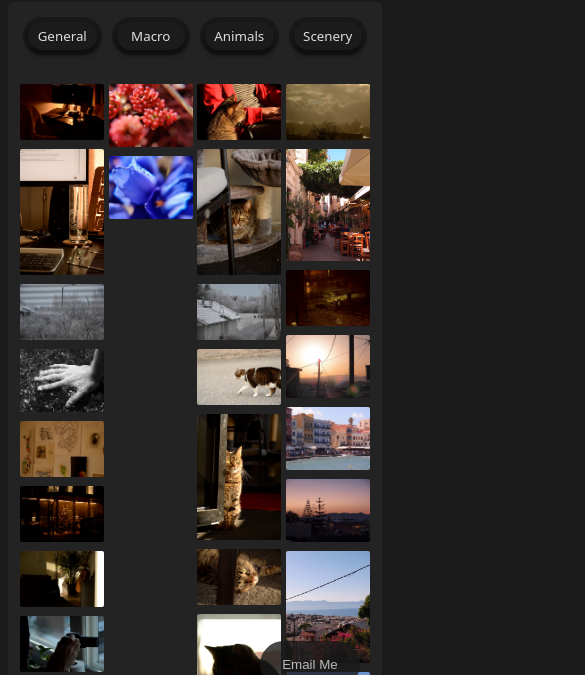
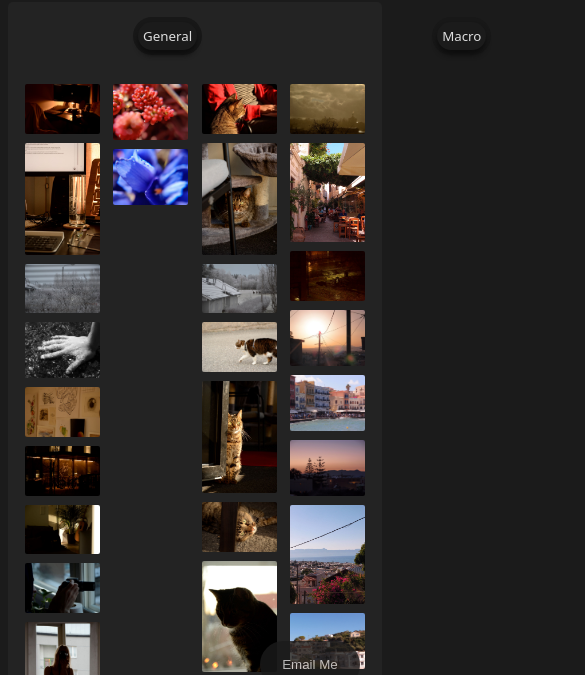
Before and after one commit to h-malm/h-malm.github.io, a plain HTML site: page categories.html in a window 390 px wide. Shown: the part 131-806 px from the top of the page, 585 px wide, since content can reach past the window. Drawn offline with Linux system fonts and the light colour scheme.

Commit message:
Update stylerForMyWebsite.css

```diff
--- a/stylerForMyWebsite.css
+++ b/stylerForMyWebsite.css
@@ -290,11 +290,12 @@ h3 {
 .categorybox {
     padding: 5px;
     margin-top: 10px;
-    margin-left: 10px;
-    margin-right: 10px;
+    margin-left: 120px;
+    margin-right: 120px;
     background: var(--e);
     border-radius: 60px;
     margin-bottom: 30px;
+    font-size: small;
     color: var(--c);
     box-shadow: 0 5px 5px var(--pillShadowD), 0 0 0 5px var(--pillShadowTop);
 }
@@ -392,14 +393,13 @@ h3 {
         width: 17px;
     }
 
-	.categorybox {
+    .categorybox {
         font-size: smaller;
     }
-
     .tableOfImages {
         columns: 1;
-        margin-left: 0;
-        margin-right: 0;
+        margin-left: 5px;
+        margin-right: 5px;
         margin-top: 2px;
         margin-bottom: 2px;
     }
```
